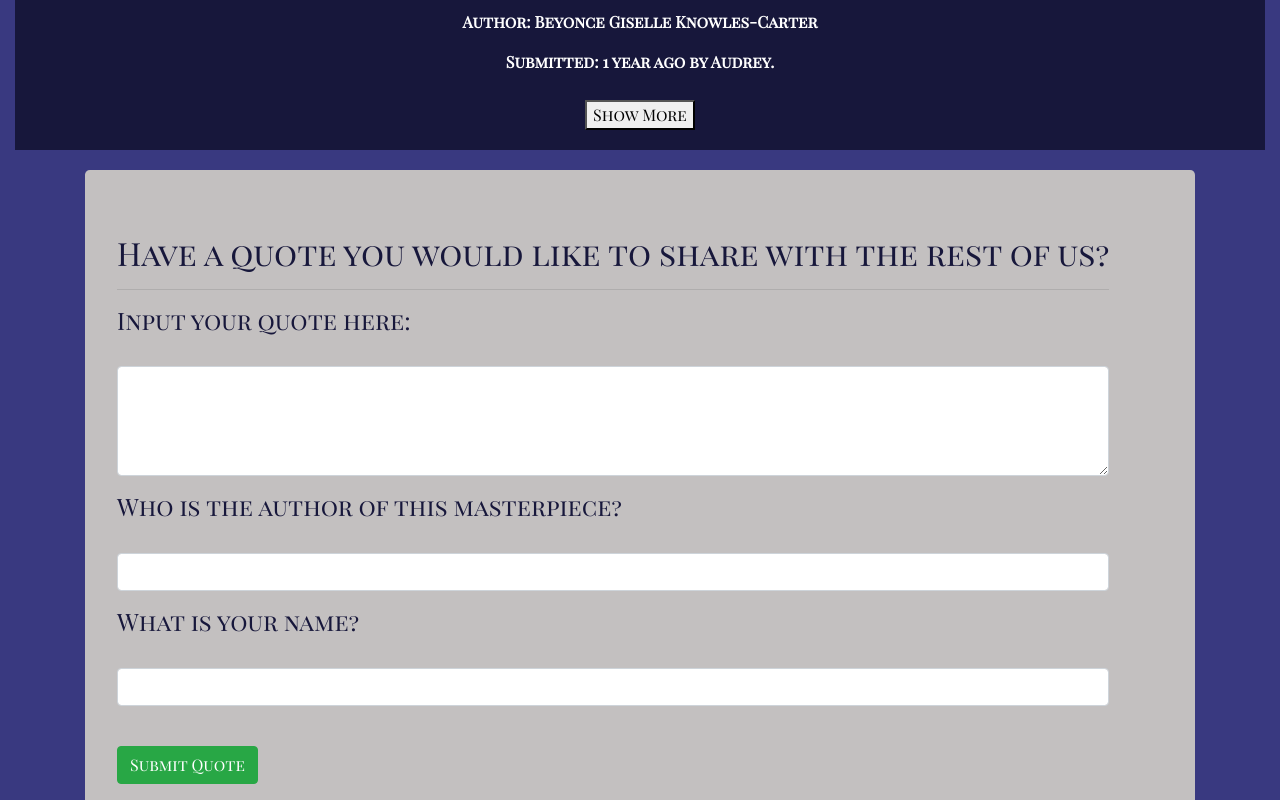
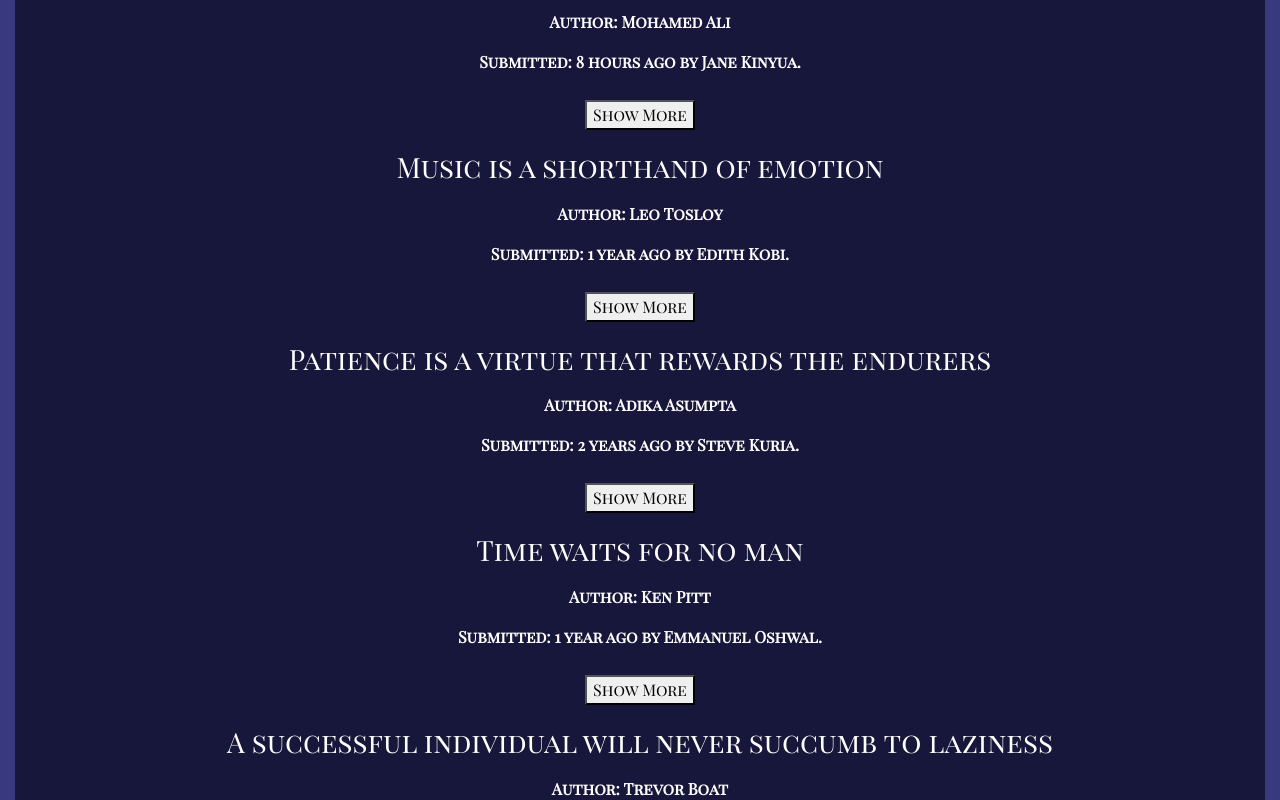
Before and after one commit to nairdaee/quotes, an Angular app: page / in a window 1280 px wide. Shown: the part 440-1240 px from the top of the page. Built offline with nearby package versions, Linux system fonts and the light colour scheme.

Commit message:
minor debugging

```diff
--- a/src/app/date-ago.pipe.ts
+++ b/src/app/date-ago.pipe.ts
@@ -1,7 +1,8 @@
 import { Pipe, PipeTransform } from '@angular/core';
 
 @Pipe({
-  name: 'dateAgo'
+  name: 'dateAgo',
+  pure:true
 })
 export class DateAgoPipe implements PipeTransform {
 
--- a/src/app/quote-detail/quote-detail.component.html
+++ b/src/app/quote-detail/quote-detail.component.html
@@ -1,7 +1,3 @@
-<div class="padding">
-    <p>Author: {{ quotes.author }}</p>
-    <p>Submitted: {{quotes.submitDate|dateAgo}} by {{quotes.submitter}}.</p>
-</div>
 
 <div class="btn-group" role="group">
     <a class="btn btn-default" href (click)="likeVote()"><span class="fa fa-thumbs-up"
--- a/src/app/quote-form/quote-form.component.html
+++ b/src/app/quote-form/quote-form.component.html
@@ -1,5 +1,5 @@
 
-<div class="container-fluid">
+<div class="container1">
     <h2 class="text-center">Have a quote you would like to share with the rest of us?</h2>
     <hr>
     <form (ngSubmit)='submitQuote()' #quoteForm='ngForm'>
--- a/src/app/quotes/quotes.component.ts
+++ b/src/app/quotes/quotes.component.ts
@@ -1,6 +1,6 @@
 import { Component, OnInit } from '@angular/core';
 import { Quotes} from '../quotes';
-import { Quote } from '@angular/compiler';
+
 
 @Component({
   selector: 'app-quotes',
@@ -11,8 +11,12 @@ export class QuotesComponent implements OnInit {
 
 
   quotes: Quotes[] = [
-    new Quotes(1, "Bow Down!", "Beyonce Giselle Knowles-Carter", new Date(2018,7,16), 'Audrey'),
-    new Quotes(2, "Do what you were born to do. You just have to trust yourself.", "Beyonce Giselle Knowles-Carter", new Date(2018,7,17), 'Audrey'),
+    new Quotes(1, "It is when we fall that we can only rise", "Roman Stevenson", new Date(2018,7,16), 'Audrey'),
+    new Quotes(2, "He who is calm has already won the fight", "Mohamed Ali", new Date(2020,2,31), 'Jane Kinyua'),
+    new Quotes(2, "Music is a shorthand of emotion", "Leo Tosloy", new Date(2019,2,31), 'Edith Kobi'),
+    new Quotes(2, "Patience is a virtue that rewards the endurers", "Adika Asumpta", new Date(2018,2,31), 'Steve Kuria'),
+    new Quotes(2, "Time waits for no man", "Ken Pitt", new Date(2019,2,20), 'Emmanuel Oshwal'),
+    new Quotes(2, "A successful individual will never succumb to laziness", "Trevor Boat", new Date(2020,1,11), 'Audrey Amolo'),
 
 
   ];
```
